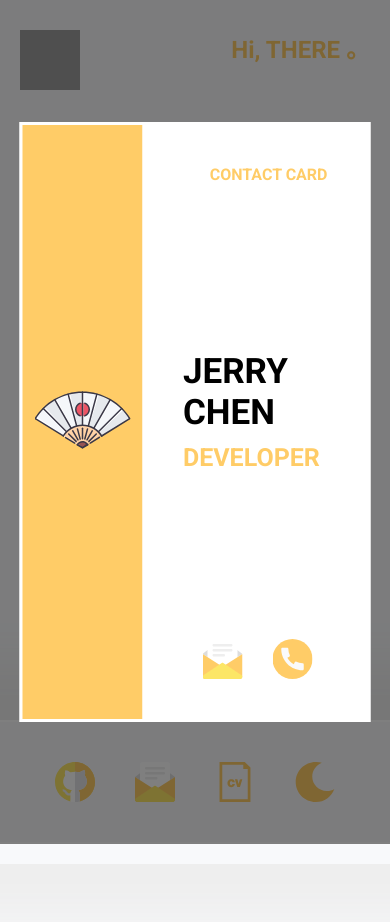
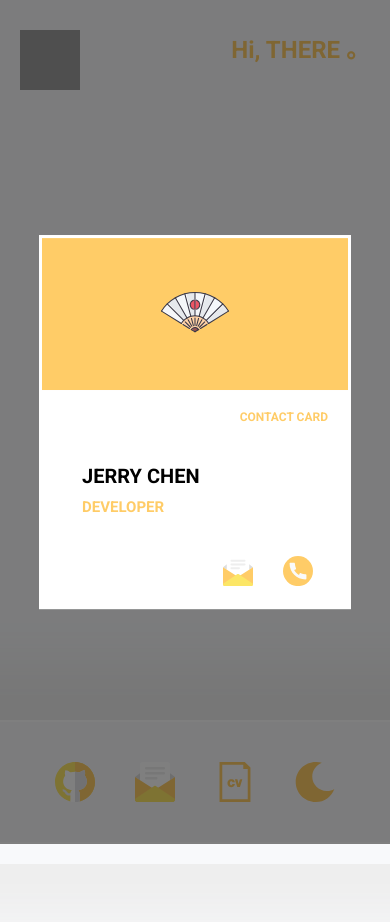
Before and after one commit to jellychn/portfolio2.0, a React (Create React App) app: page / in a window 390 px wide. Both pictures are taken after a click on the element 155 px from the left and 782 px from the top of the page. Shown: the top 922 px of the page. Built offline with nearby package versions, Linux system fonts and the light colour scheme; grey boxes are pictures that could not be loaded.

Commit message:
responsive contact card

```diff
--- a/src/App.scss
+++ b/src/App.scss
@@ -104,22 +104,20 @@
 .contact-card {
   z-index: 2;
   border: 3px solid white;
-  height: 600px;
   background-color: white;
   position: relative;
   left: 50%;
   top: 50%;
   transform: translate(-50%, -50%);
-  display: flex;
 
   .contact-card-LHS {
+    padding: 40px;
     background-color: #FFCC67;
     flex: 5;
     display: flex;
     flex-direction: column;
 
     .avatar {
-      width: 80%;
       margin: auto;
 
       img {
@@ -129,7 +127,7 @@
     }
   }
   .contact-card-RHS {
-    padding: 40px;
+    padding: 20px;
     background-color: white;
     flex: 6;
     display: flex;
@@ -137,12 +135,14 @@
 
     .contact-header {
       h4 {
+        font-size: 12px;
         text-align: right;
         color: #FFCC67;
       }
     }
 
     .contact-main {
+      padding: 40px 20px;
       flex: 1;
       display: flex;
       flex-direction: column;
@@ -162,8 +162,8 @@
       display: flex;
 
       .img-container {
-        width: 40px;
-        height: 40px;
+        width: 30px;
+        height: 30px;
         cursor: pointer;
         margin: 0 15px;
         display: flex;
@@ -836,16 +836,24 @@ h2 {
   }
 
   .contact-card {
-    width: 90%;
+    height: auto;
+    display: block;
+    width: 80%;
+
+    .contact-card-LHS {
+      .avatar {
+        width: 30%;
+      }
+    }
 
     .contact-card-RHS {
       .contact-main {
         h1 {
-          font-size: 35px;
+          font-size: 20px;
         }
 
         h2 {
-          font-size: 25px;
+          font-size: 15px;
         }
       }
     }
@@ -926,16 +934,25 @@ h2 {
   }
 
   .contact-card {
+    height: 600px;
+    display: flex;
     width: 800px;
 
+    .contact-card-LHS {
+      .avatar {
+        width: 50%;
+      }
+    }
+
     .contact-card-RHS {
+      height: 100%;
       .contact-main {
         h1 {
-          font-size: 50px;
+          font-size: 30px;
         }
 
         h2 {
-          font-size: 30px;
+          font-size: 20px;
         }
       }
     }
```
